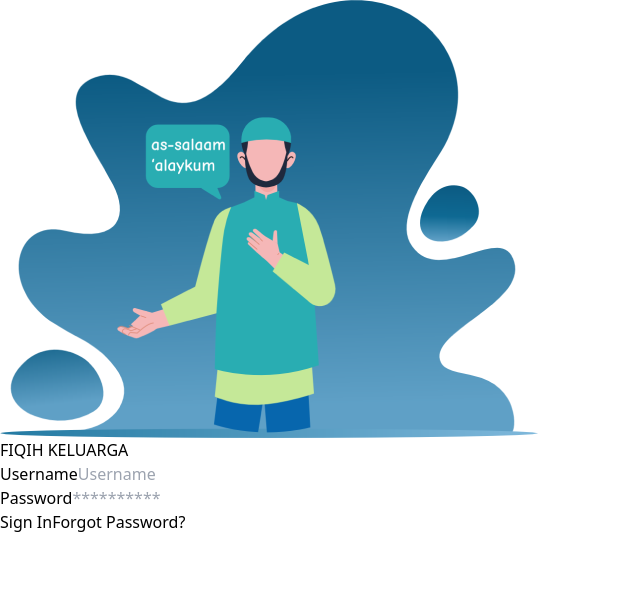
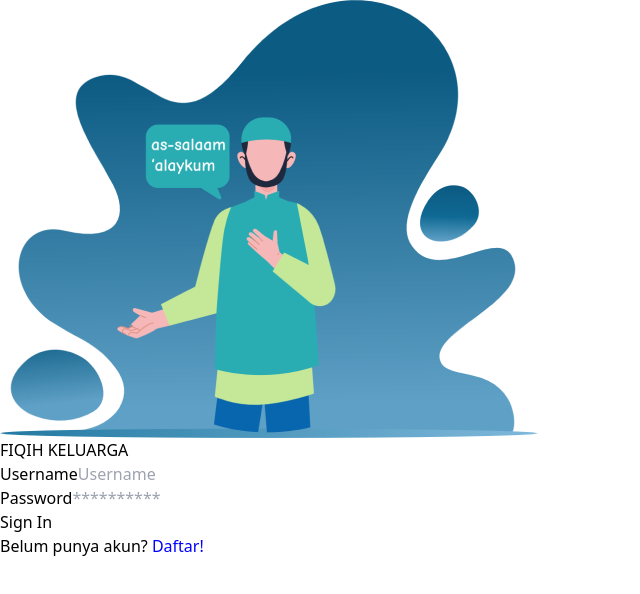
Before and after one commit to rizkyher/Project_Akhir_STFQ, a React (Vite) app in the folder Frontend/: page / in a window 1280 px wide. Shown: the top 594 px of the page, without its empty margins (0-640 px from the left). Built offline with nearby package versions, Linux system fonts and the light colour scheme.

Commit message:
login done

```diff
--- a/Frontend/package.json
+++ b/Frontend/package.json
@@ -15,6 +15,7 @@
     "react": "^18.2.0",
     "react-dom": "^18.2.0",
     "react-icons": "^5.2.1",
+    "styled-components": "^6.1.11",
     "tailwindcss": "^3.4.4"
   },
   "devDependencies": {
--- /dev/null
+++ b/Frontend/src/css/login.jsx
@@ -0,0 +1,11 @@
+import styled from "styled-components";
+
+export const StyledHref = styled.a`
+decoration : underline;
+color : blue;
+cursor : pointer;
+
+&:hover {
+color : #0766AD;
+}
+`
--- a/Frontend/src/pages/Login.jsx
+++ b/Frontend/src/pages/Login.jsx
@@ -1,4 +1,5 @@
 import React from "react";
+import { StyledHref } from "../css/login";
 // import { AiOutlineTwitter } from "react-icons/ai";
 // import { BiLogoFacebook } from "react-icons/bi";
 
@@ -6,14 +7,13 @@ const Login = () => {
     return (
         <div className="flex h-screen">
             {/* Colored half */}
-            <div className="hidden lg:flex lg:w-1/2 bg-[#29ADB2] items-center justify-center">
-                <img src="assets/images/login.png" alt="Placeholder" className=" w-1/2 h-1/2" />
+            <div className="hidden lg:flex lg:w-1/2 bg-[#29ADB2] items-center justify-center pb-20">
+                <img src="assets/images/login.png" alt="Placeholder" className=" w-90 h-80 " />
             </div>
-
             {/* Non-colored half (Login form) */}
             <div className="flex w-full lg:w-1/2 items-center justify-center">
                 <div className="max-w-md w-full p-8">
-                    <h2 className="text-3xl font-bold text-gray-700 text-center">FIQIH <span className="text-[#29ADB2]">KELUARGA</span></h2>
+                    <h2 className="text-3xl font-bold text-gray-700 text-center pb-20">FIQIH <span className="text-[#29ADB2]">KELUARGA</span></h2>
                     <form className="mt-8 space-y-6">
                         <div>
                             <label className="block text-gray-700 text-sm font-bold mb-2" htmlFor="username">
@@ -37,19 +37,22 @@ const Login = () => {
                                 placeholder="**********"
                             />
                         </div>
-                        <div className="flex items-center justify-between">
+                        <div className="flex items-center justify-center">
                             <button
-                                className="bg-blue-500 hover:bg-blue-700 text-white font-bold py-2 px-4 rounded focus:outline-none focus:shadow-outline"
+                                className="bg-[#0766AD] hover:bg-blue-700 text-white font-bold py-2 px-20 rounded focus:outline-none focus:shadow-outline text-center"
                                 type="button"
                             >
                                 Sign In
                             </button>
-                            <a
+                            {/* <a
                                 className="inline-block align-baseline font-bold text-sm text-blue-500 hover:text-blue-800"
                                 href="#"
                             >
                                 Forgot Password?
-                            </a>
+                            </a> */}
+                        </div>
+                        <div className="text-center">
+                            Belum punya akun? <StyledHref>Daftar!</StyledHref>
                         </div>
                     </form>
                 </div>
```
Also changed, not shown: 1 other file (tests, documents, lock files or other folders).
